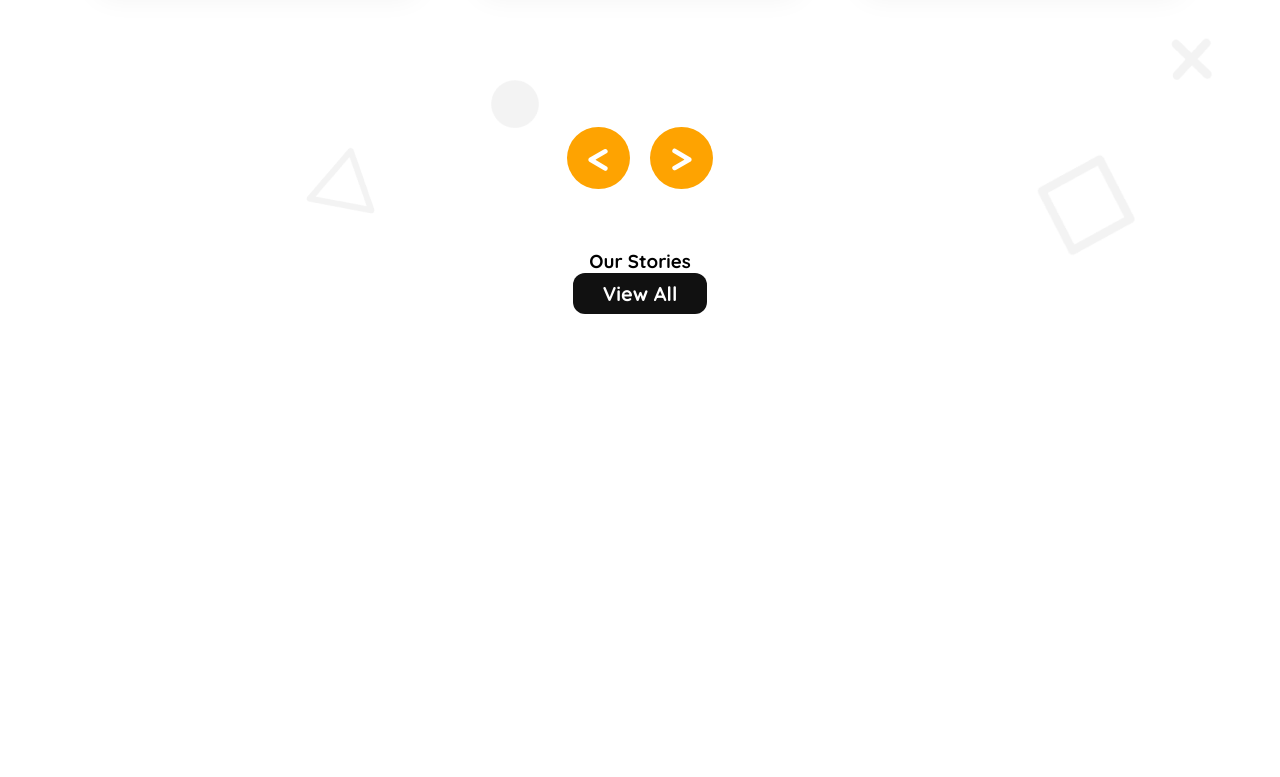
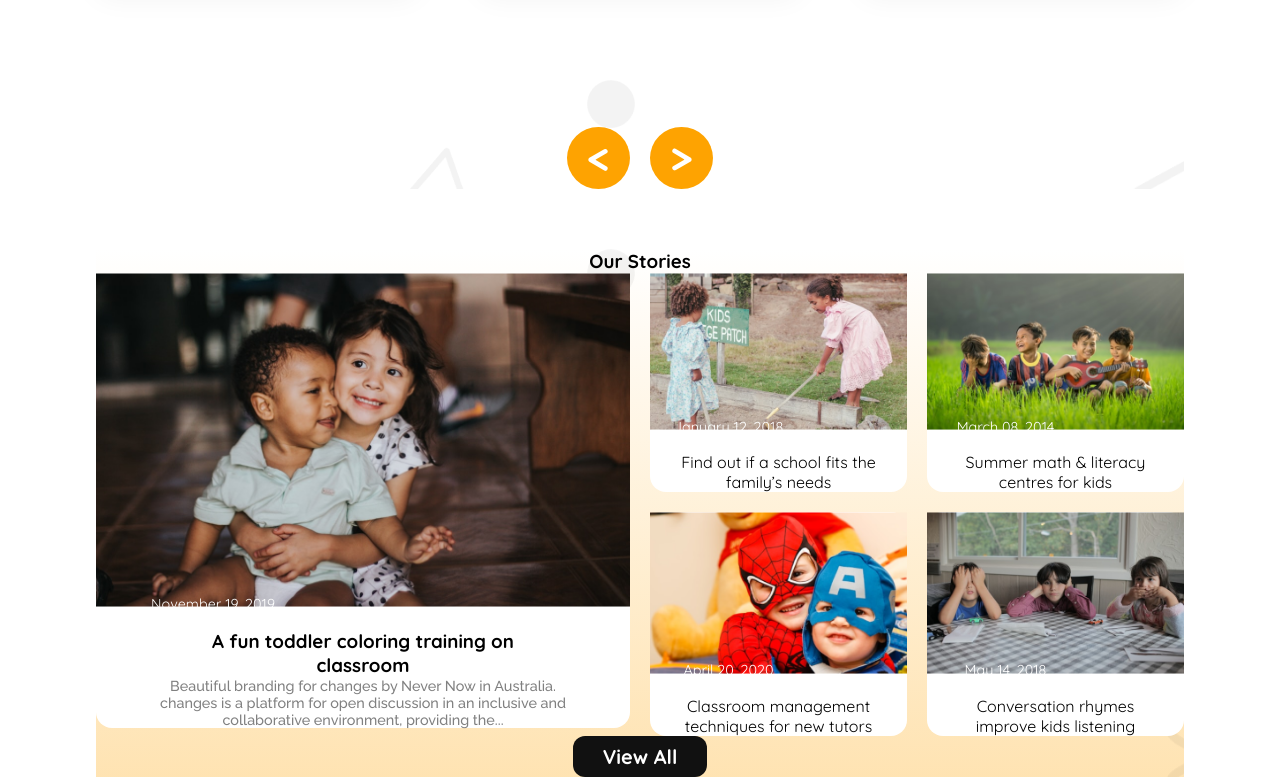
Before and after one commit to Abir-Ahmed-Faysal/assignment2, a plain HTML site: page index.html in a window 1280 px wide. Shown: the part 1460-2237 px from the top of the page. Before the commit the page ends 1774 px from the top, so only its background shows below. Drawn offline with Linux system fonts and the light colour scheme.

Commit message:
story part

```diff
--- a/index.html
+++ b/index.html
@@ -72,12 +72,43 @@
 <section class="stories">
 <h3 class="story-title">Our Stories</h3>
 <div class="story-container">
-    <div class="main-story"></div>
-    <div class="secondary-story"></div>
+    <div class="main-story-container">
+        <div class="main-story">
+        <img src="./assets/story-1.png" alt="">
+       <p class="date">November 19, 2019</p>
+       <h3 class="story-title">A fun toddler coloring training on<br>
+        classroom</h3>
+        <p class="description">Beautiful branding for changes by Never Now in Australia.<br>changes is a platform for open discussion in an inclusive and<br>collaborative environment, providing the...</p>
+        </div>
+        </div>
+    <div class="secondary-story-container">
+        <div class="secondary-story">
+            <img src="./assets/story-2.png" alt="">
+           <p class="date">January 12, 2018</p>
+            <p class="story-description">Find out if a school fits the<br>
+            family’s needs</p>
+            </div>
+        <div class="secondary-story">
+            <img src="./assets/story-3.png" alt="">
+           <p class="date ">March 08, 2014</p>
+            <p class="story-description">Summer math & literacy<br>
+                centres for kids</p>
+            </div>
+        <div class="secondary-story">
+            <img src="./assets/story-4.png" alt="">
+           <p class="date ">April 20, 2020</p>
+            <p class="story-description">Classroom management<br>
+                techniques for new tutors</p>
+            </div>
+        <div class="secondary-story">
+            <img src="./assets/story-5.png" alt="">
+           <p class="date ">May 14, 2018</p>
+            <p class="story-description">Conversation rhymes<br>
+                improve kids listening</p>
+            </div>
+    </div>
 </div>
-<button class="button-primary banner-btn">View All
-</button>
-
+<div class="stories-button"><button class="button-primary banner-btn">View All</button></div>
 
 
 
--- a/styles/index.css
+++ b/styles/index.css
@@ -155,10 +155,8 @@ font-weight: 700;}
     justify-content: space-between;
 }
 
-/* main */
-.main{background:url('../assets/bg.png');
+/* curriculum */
 
-}
 .curriculum{
     width: 85%;
     margin: 60px auto;
@@ -166,6 +164,7 @@ font-weight: 700;}
     flex-direction: column;
     align-items: center;
     gap: 130px;
+    background:url('../assets/bg.png')
 }
 .hero-title{
     font-size: 2.9rem;
@@ -231,16 +230,55 @@ border: 0.94px solid rgb(255, 244, 220);}
 
 }
 /* stories */
+
 .stories{
+    background:url('../assets/bg.png'),linear-gradient(0.00deg, rgba(254, 163, 1, 0.3),rgba(255, 255, 255, 0.3) 100%);;
     width: 85%;
-    margin: auto;
+    margin:0 auto;
     text-align: center;
+
+}
+.stories>img{
+    object-fit: cover;
+}
+.story-container{
+    display: grid;
+    grid-template-columns: repeat(2,1fr);
+    /* grid-template-rows: repeat(1,500px); */
+    gap: 20px;
+
+}
+.secondary-story-container{
+    display: grid;
+    grid-template-columns: repeat(2,1fr);
+    gap: 20px;
+
+}
+.main-story{
+    background-color: white;
+    border-radius: 16px;
+}
+.secondary-story{
+    background-color: white;
+    border-radius: 16px;
+}
+.secondary-story >.date{
+    top: -16.5px;
+    left: -50px;
+    position: relative;
+    font-size: .9rem;
+    color: white;
+    border-radius: 47px;
 }
 
-
-
-
-
+.main-story >.date{
+    top: -16.5px;
+    left: -150px;
+    position: relative;
+    font-size: .9rem;
+    color: white;
+    border-radius: 47px;
+}
 
 
 
```
